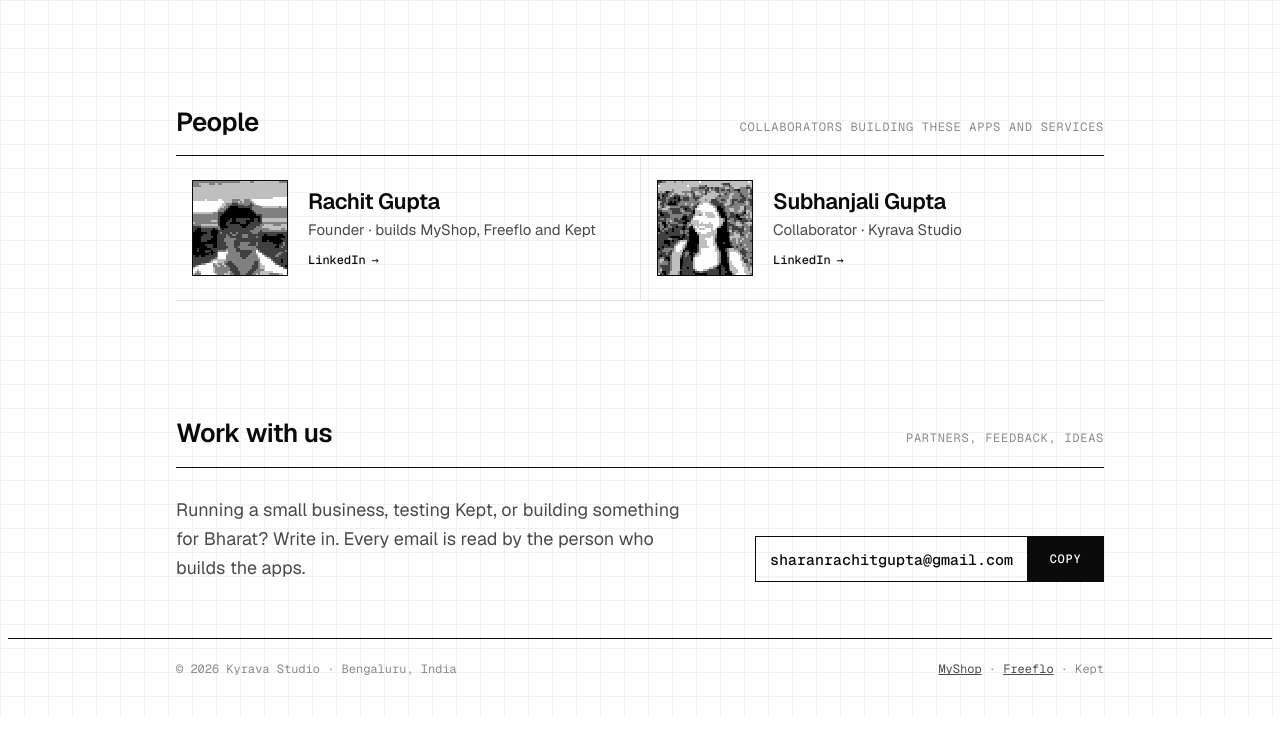
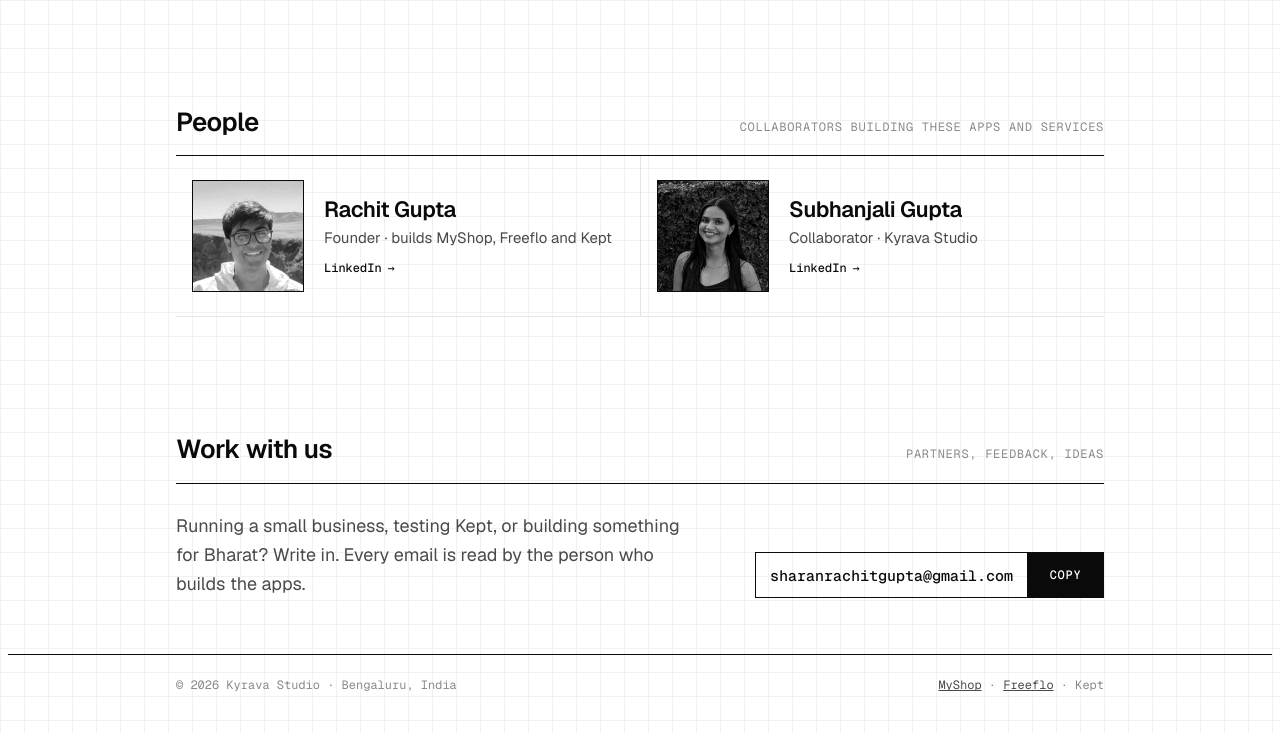
Before and after one commit to rachitgupta6720/kyrava-studio, a plain HTML site: page index.html in a window 1280 px wide. Shown: the part 2040-2773 px from the top of the page. Drawn offline with nearby package versions, Linux system fonts and the light colour scheme.

Commit message:
Show people photos as clean greyscale, colour on hover
Co-Authored-By: Claude Opus 5.5 <noreply@anthropic.com>

```diff
--- a/index.html
+++ b/index.html
@@ -143,11 +143,9 @@ h2{font-family:var(--f-head);font-weight:600;font-size:26px;margin:0;letter-spac
 .person a:hover,.person a:focus-visible{color:var(--paper)}
 .person a:hover .pr,.person a:focus-visible .pr{color:var(--paper)}
 .person a:focus-visible{outline-offset:-2px}
-.avatar{flex:none;width:96px;height:96px;border:1px solid currentColor;background:var(--paper);display:block;position:relative;overflow:hidden}
-.avatar canvas,.avatar img{position:absolute;inset:0;width:100%;height:100%;display:block}
-.avatar canvas{image-rendering:pixelated}
-.avatar img{object-fit:cover;filter:grayscale(1) contrast(1.1);opacity:0;transition:opacity .25s steps(4)}
-.person a:hover .avatar img,.person a:focus-visible .avatar img{opacity:1}
+.avatar{flex:none;width:112px;height:112px;border:1px solid currentColor;background:var(--paper);display:block;position:relative;overflow:hidden}
+.avatar img{position:absolute;inset:0;width:100%;height:100%;display:block;object-fit:cover;filter:grayscale(1) contrast(1.05);transition:filter .3s ease}
+.person a:hover .avatar img,.person a:focus-visible .avatar img{filter:none}
 .avatar svg{width:100%;height:100%;display:block}
 .avatar svg rect{fill:var(--ink)}
 .pinfo{display:flex;flex-direction:column;gap:4px;min-width:0}
@@ -159,7 +157,7 @@ h2{font-family:var(--f-head);font-weight:600;font-size:26px;margin:0;letter-spac
 @media (max-width:760px){
   .people{grid-template-columns:1fr}
   .person + .person{border-left:0;border-top:1px solid var(--rule)}
-  .avatar{width:80px;height:80px}
+  .avatar{width:88px;height:88px}
 }
 
 /* contact */
@@ -366,17 +364,7 @@ footer a{color:var(--ink-2)}
   document.querySelectorAll('.avatar').forEach(el=>{
     monogram(el);
     const img=new Image();img.alt='';
-    img.onload=()=>{
-      const N=48,c=document.createElement('canvas');c.width=c.height=N;
-      const x=c.getContext('2d');x.imageSmoothingEnabled=true;x.imageSmoothingQuality='high';const m=Math.min(img.naturalWidth,img.naturalHeight);
-      x.drawImage(img,(img.naturalWidth-m)/2,(img.naturalHeight-m)/2,m,m,0,0,N,N);
-      const d=x.getImageData(0,0,N,N),p=d.data;
-      const L=[];for(let i=0;i<p.length;i+=4)L.push(.3*p[i]+.59*p[i+1]+.11*p[i+2]);
-      const S=[...L].sort((a,b)=>a-b),rank=v=>{let lo=0,hi=S.length;while(lo<hi){const m=(lo+hi)>>1;S[m]<v?lo=m+1:hi=m}return lo/S.length};
-      L.forEach((l,j)=>{const v=Math.round(rank(l)*4)*63.75;p[j*4]=p[j*4+1]=p[j*4+2]=v});
-      x.putImageData(d,0,0);
-      el.innerHTML='';el.appendChild(c);el.appendChild(img);
-    };
+    img.onload=()=>{el.innerHTML='';el.appendChild(img)};
     img.src=el.dataset.photo;
   });
 
```
